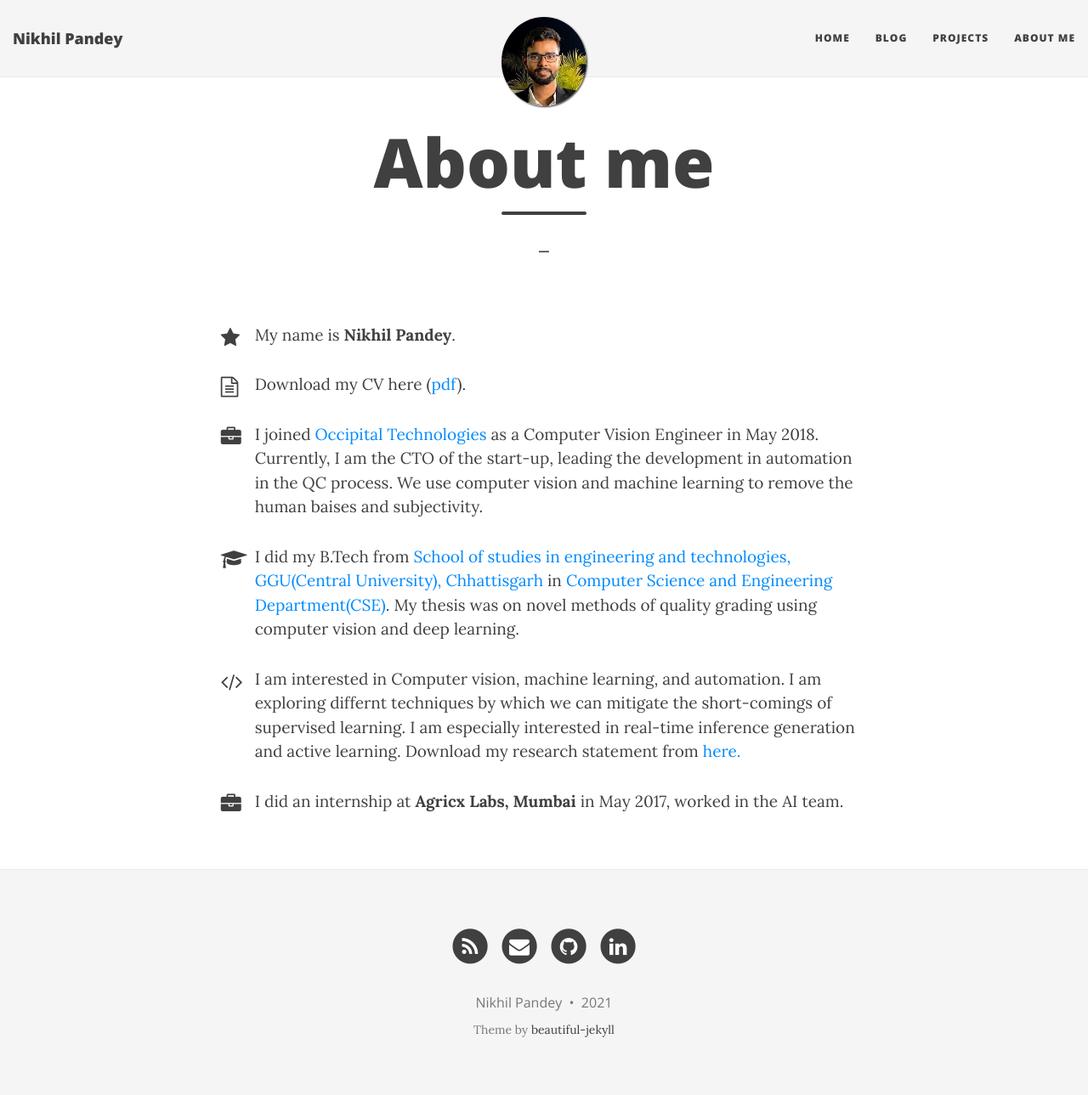
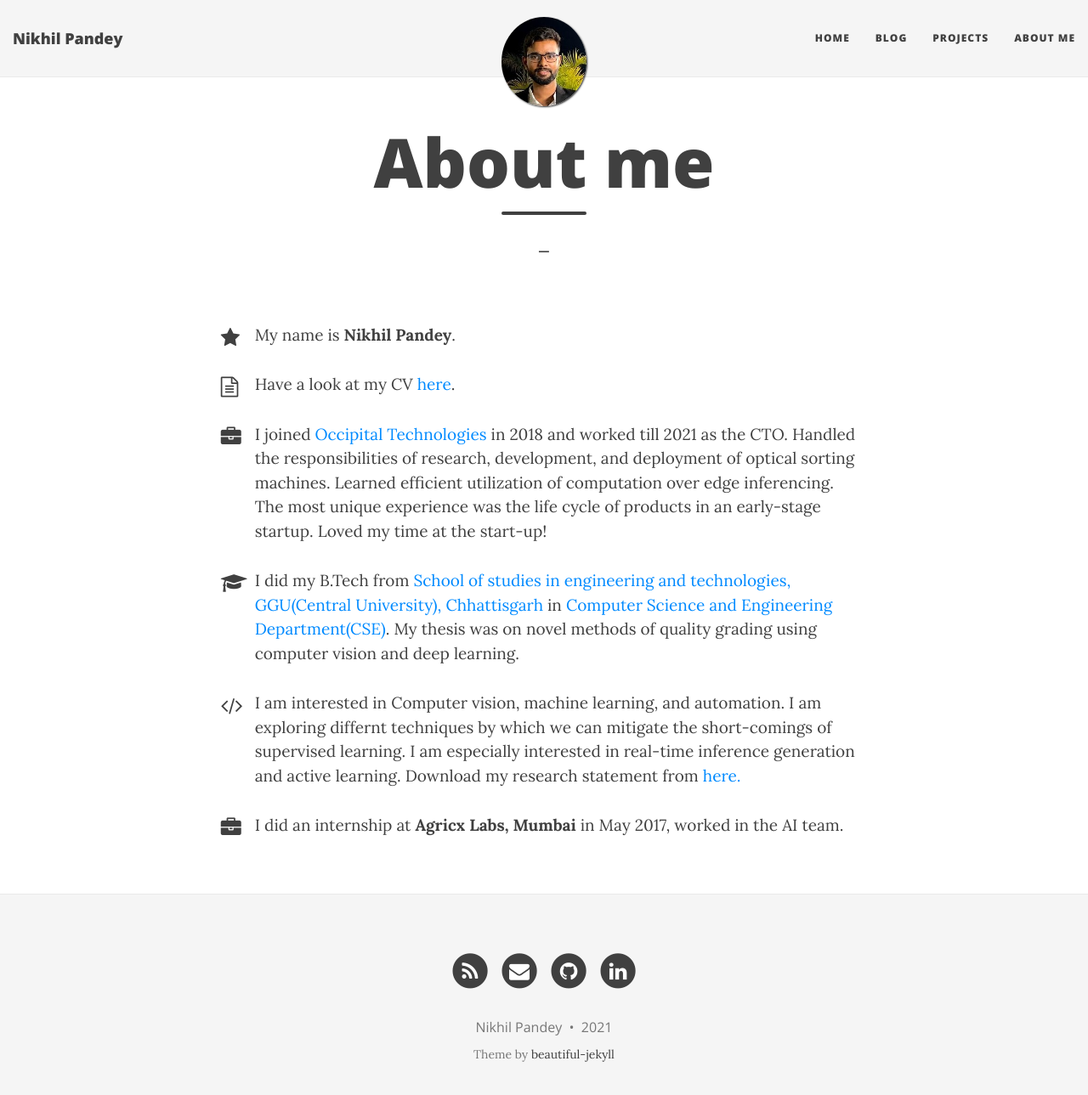
Before and after one commit to notenail/notenail.github.io, a Jekyll site: the page built from aboutme.md, in a window 1280 px wide and 1318 px high. Shown: the top 1289 px of the window at 85% size. Built offline with Jekyll 4.4.1, drawn with Linux system fonts in a browser that asks for light colours; nearby versions of some CDN libraries.

Commit message:
modified job statement

```diff
--- a/aboutme.md
+++ b/aboutme.md
@@ -13,12 +13,12 @@ css: "/css/aboutme.css"
 
 <p class="about-text">
   <span class="fa fa-file-text-o about-icon"></span>
-  Download my CV here (<a href="/files/cv.pdf">pdf</a>).
+  Have a look at my CV <a href="/files/cv.pdf">here</a>.
 </p>
 
 <p class="about-text">
   <span class="fa fa-briefcase about-icon"></span>
-  I joined <a href="https://www.occipitaltech.com/" target="_blank" rel="noopener noreferrer">Occipital Technologies</a> as a Computer Vision Engineer in May 2018. Currently, I am the CTO of the start-up, leading the development in automation in the QC process. We use computer vision and machine learning to remove the human baises and subjectivity.
+  I joined <a href="https://www.occipitaltech.com/" target="_blank" rel="noopener noreferrer">Occipital Technologies</a> in 2018 and worked till 2021 as the CTO. Handled the responsibilities of research, development, and deployment of optical sorting machines. Learned efficient utilization of computation over edge inferencing. The most unique experience was the life cycle of products in an early-stage startup. Loved my time at the start-up!
 </p>
 
 <p class="about-text">
```
